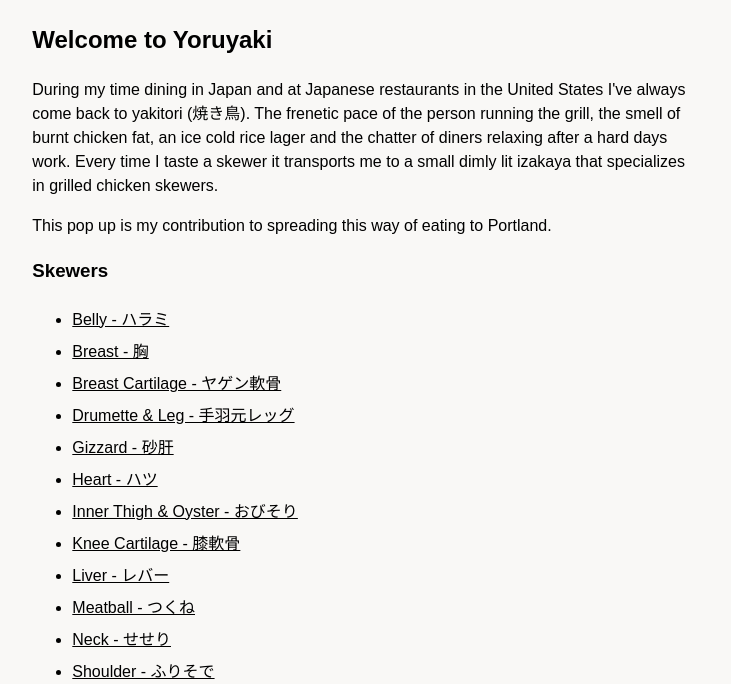
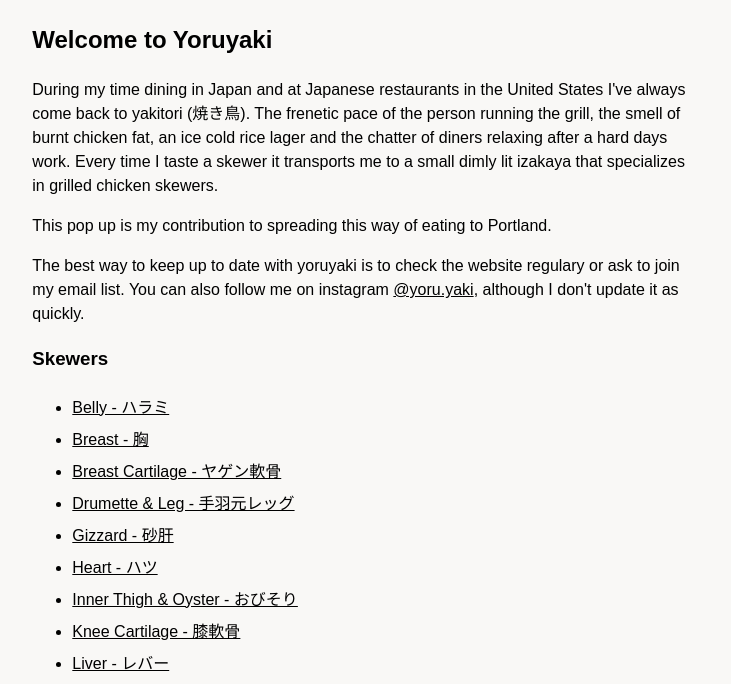
Before and after one commit to curtisbarnard/yoruyaki, an Astro site: page /about in a window 1280 px wide. Shown: the part 90-774 px from the top of the page, without its empty margins (274-1005 px from the left). Built offline with nearby package versions, Linux system fonts and the light colour scheme; Astro itself is replaced by a stand-in of ours; a web font is replaced by a local one.

Commit message:
Update about.astro
A link to instagram

```diff
--- a/src/pages/about.astro
+++ b/src/pages/about.astro
@@ -15,6 +15,11 @@ const title = 'Yoruyaki - About';
       specializes in grilled chicken skewers.
     </p>
     <p>This pop up is my contribution to spreading this way of eating to Portland.</p>
+    <p>
+      The best way to keep up to date with yoruyaki is to check the website regulary or ask to join
+      my email list. You can also follow me on instagram <a href="https://www.instagram.com/yoru.yaki">
+      @yoru.yaki</a>, although I don't update it as quickly.
+    </p>
     <h3>Skewers</h3>
     <ul>
       <li><a href='/skewers/harami'>Belly - ハラミ</a></li>
```
